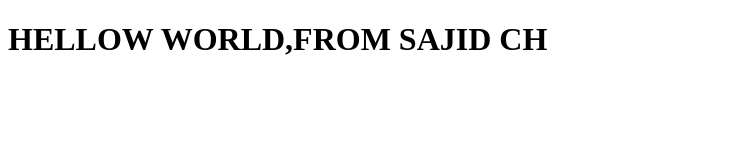
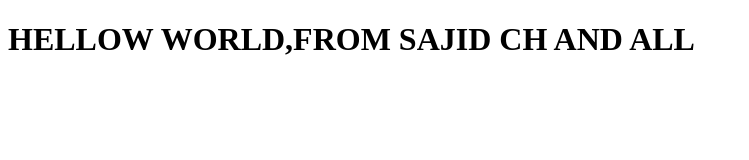
Before and after one commit to sajidch/Bootcamp2020june4, a plain HTML site: page index.html in a window 1280 px wide. Shown: the whole page, without its empty margins (0-749 px from the left). Drawn offline with Linux system fonts and the light colour scheme.

Commit message:
ADD INDEX.HTML

```diff
--- a/index.html
+++ b/index.html
@@ -6,6 +6,6 @@
     <title>Document</title>
 </head>
 <body>
-    <h1>HELLOW WORLD,FROM SAJID CH</h1>
+    <h1>HELLOW WORLD,FROM SAJID CH AND ALL </h1>
 </body>
 </html>
```
Also changed, not shown: 1 other file.
